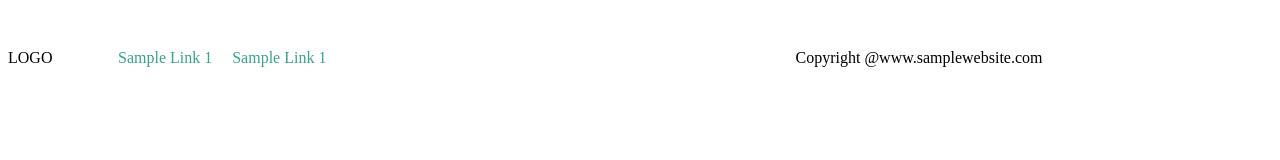
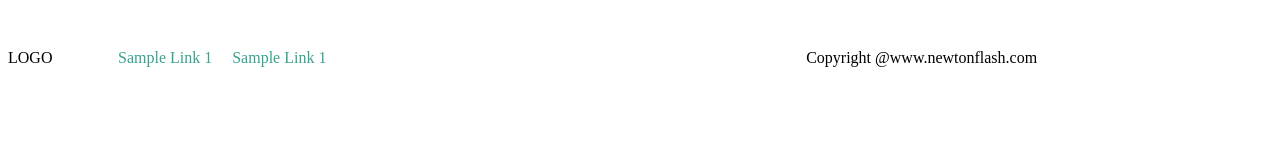
Before and after one commit to newtonflash/mfe-ex-c4-footer, a React app: page / in a window 1280 px wide. Shown: the top 160 px of the page. Built offline with nearby package versions, Linux system fonts and the light colour scheme.

Commit message:
Update Footer.js

```diff
--- a/src/footer/Footer.js
+++ b/src/footer/Footer.js
@@ -8,7 +8,7 @@ const Footer = () => (
       <a href='#'>Sample Link 1</a>
       <a href='#'>Sample Link 1</a>
     </div>
-    <div className='copyright'>Copyright @www.samplewebsite.com</div>
+    <div className='copyright'>Copyright @www.newtonflash.com</div>
   </div>
 );
 
```
